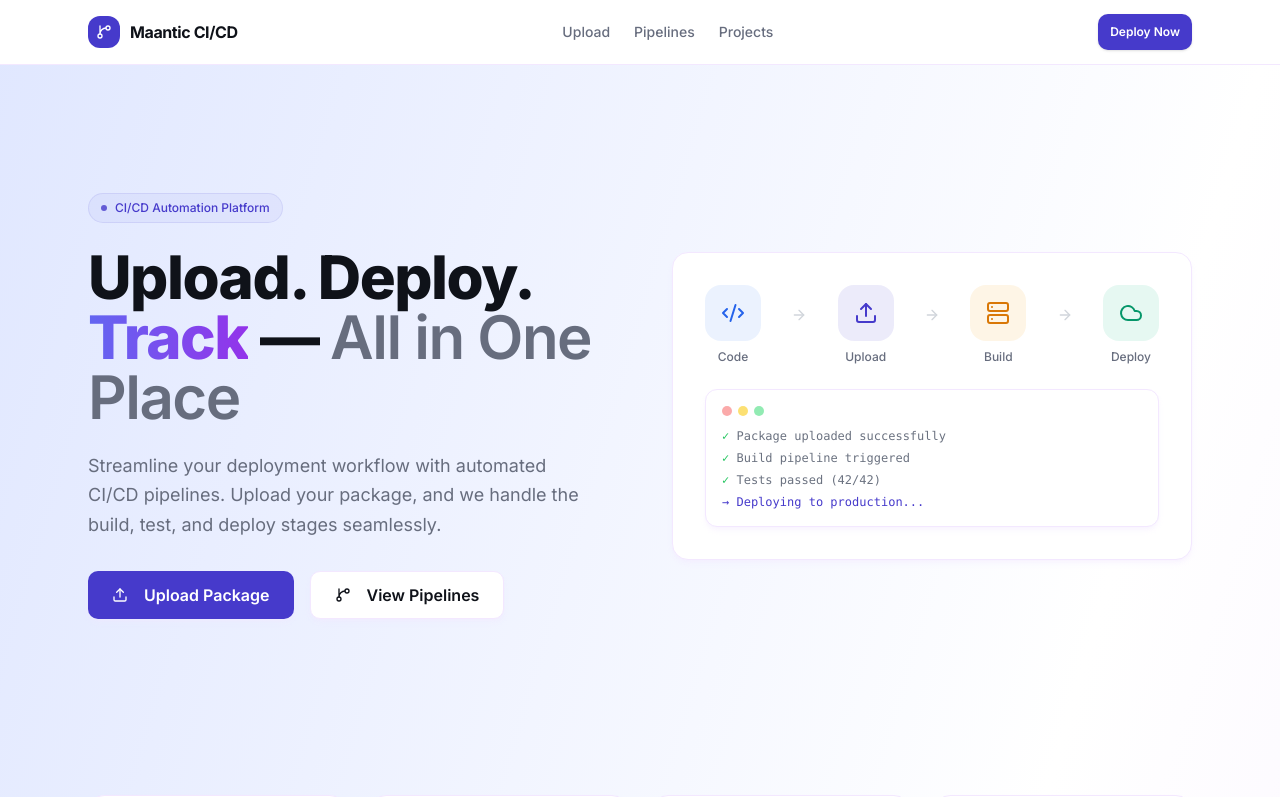
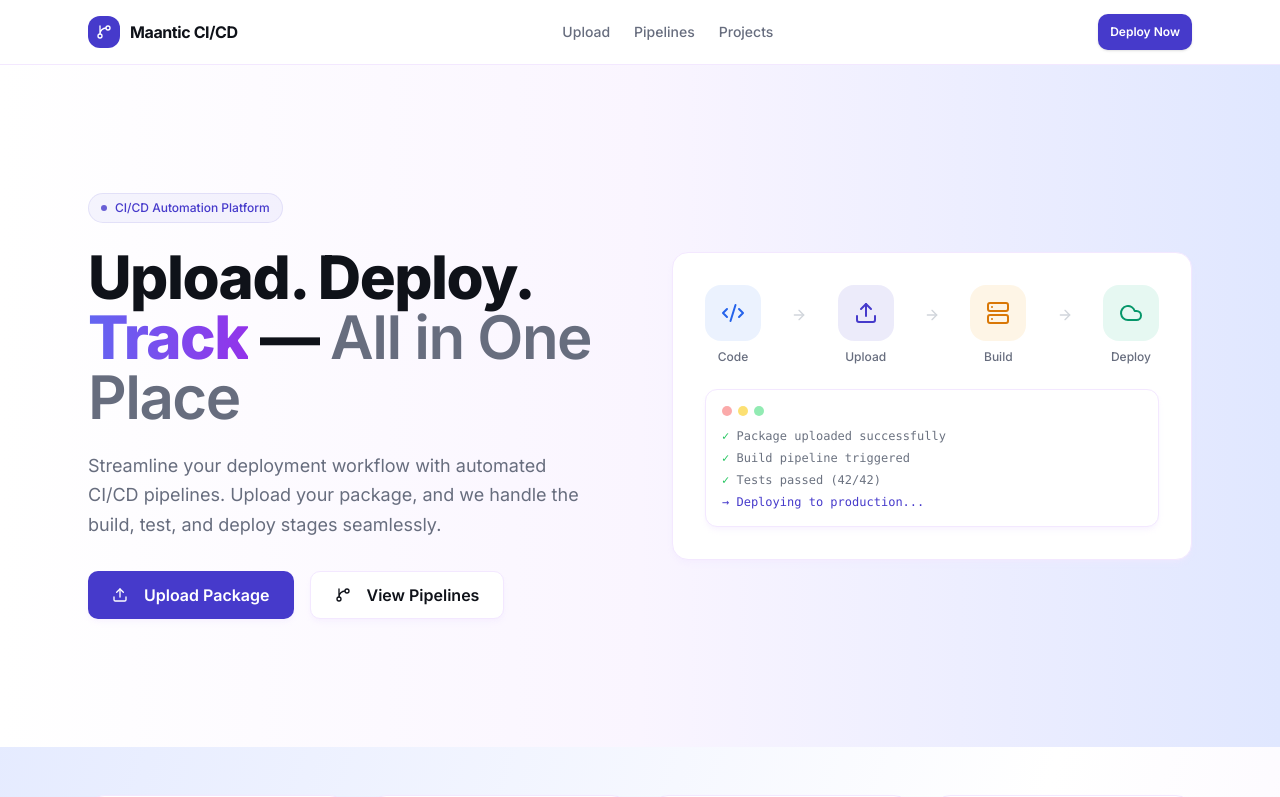
Before and after one commit to DurgaRakesh-design/ci-cd-frontend, a React (Vite) app: page / in a window 1280 px wide. Shown: the top 797 px of the page. Built offline with nearby package versions, Linux system fonts and the light colour scheme.

Commit message:
Hero: right-side gradient + radial glow update

```diff
--- a/src/components/portal/HeroSection.jsx
+++ b/src/components/portal/HeroSection.jsx
@@ -5,7 +5,7 @@ import { motion } from "framer-motion";
 
 export default function HeroSection({ onUploadClick, onPipelinesClick }) {
   return (
-    <section className="relative overflow-hidden py-24 md:py-32">
+    <section className="relative overflow-hidden py-24 md:py-32 bg-gradient-to-l from-indigo-100 via-purple-50 to-white bg-[radial-gradient(circle_at_80%_30%,rgba(99,102,241,0.25),transparent_40%)]">
       <div className="relative max-w-6xl mx-auto px-6">
         <div className="grid lg:grid-cols-2 gap-16 items-center">
 
```
